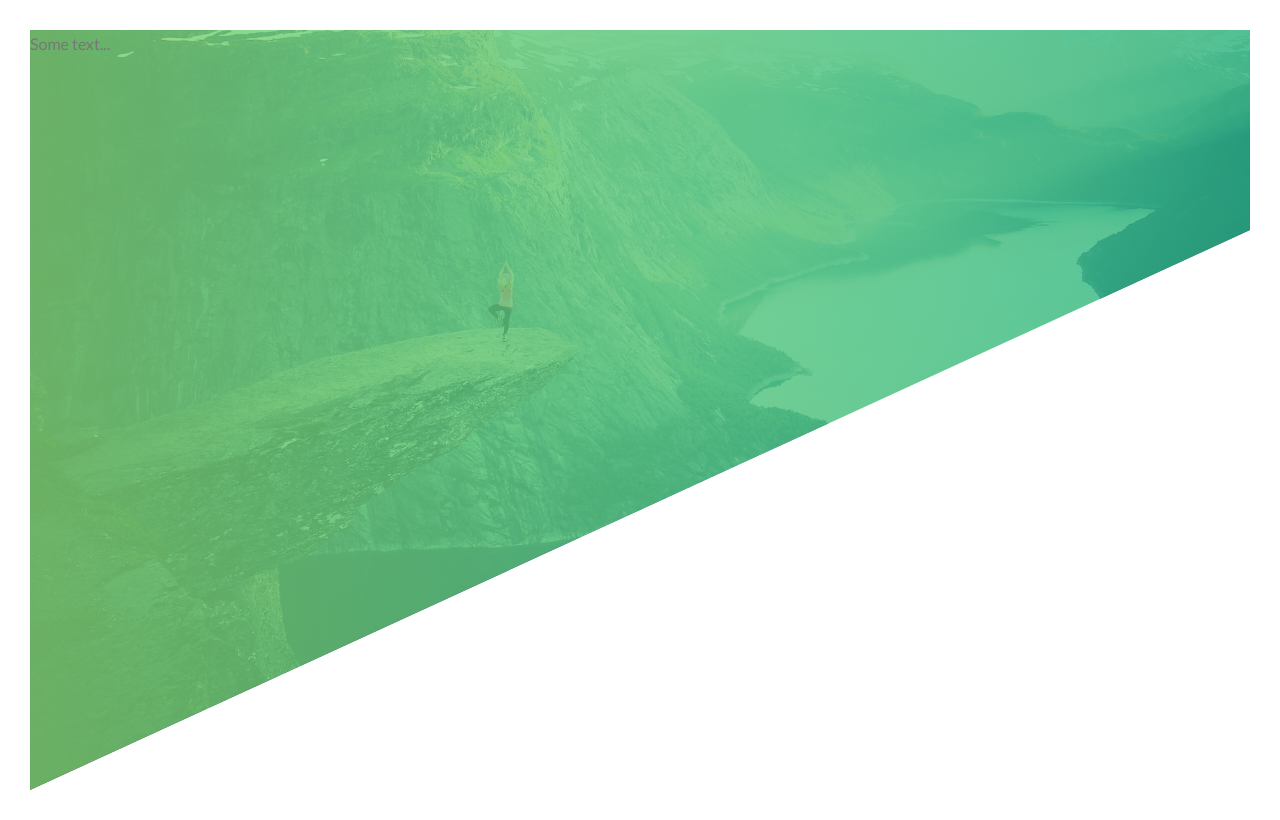
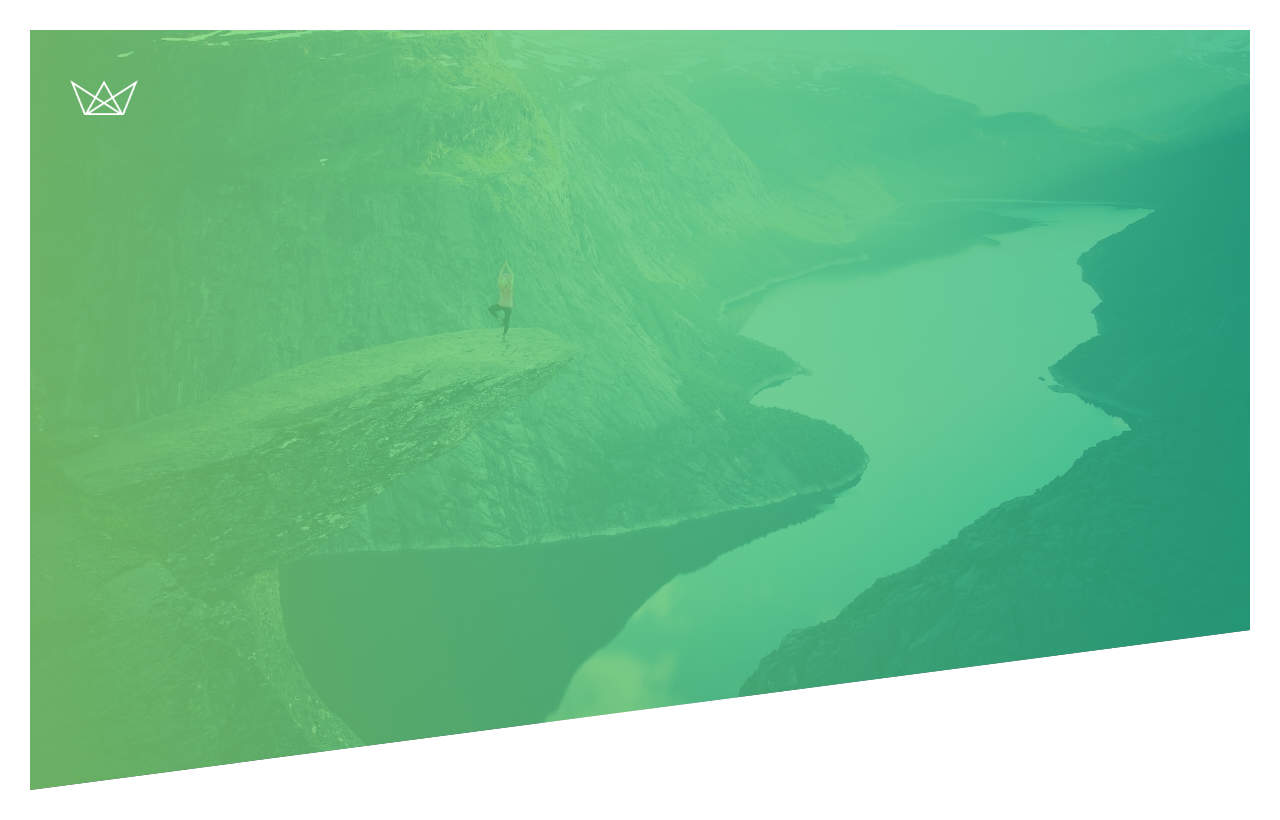
Before and after one commit to a-pragya/natours, a website: page index.html in a window 1280 px wide. Drawn offline with Linux system fonts and the light colour scheme.

Commit message:
added logo image

```diff
--- a/css/style.css
+++ b/css/style.css
@@ -28,5 +28,14 @@ body {
     url(../img/img/hero.jpg);
   background-size: cover;
   background-position: top;
-  clip-path: polygon(0 0, 100% 0, 100% 200px, 0 100%);
+  clip-path: polygon(0 0, 100% 0, 100% 75vh, 0 100%);
+  position: relative;
 }
+.logo-box {
+  position: absolute;
+  top: 50px;
+  left: 40px;
+}
+.logo {
+  height: 35px;
+}
--- a/index.html
+++ b/index.html
@@ -13,8 +13,9 @@
   </head>
   <body>
     <header class="header">
-      <!-- <img src="img\img\hero.jpg" /> -->
-      Some text...
+      <div class="logo-box">
+        <img class="logo" src="img/img/logo-white.png" />
+      </div>
     </header>
   </body>
 </html>
```
Also changed, not shown: 1 other file.
